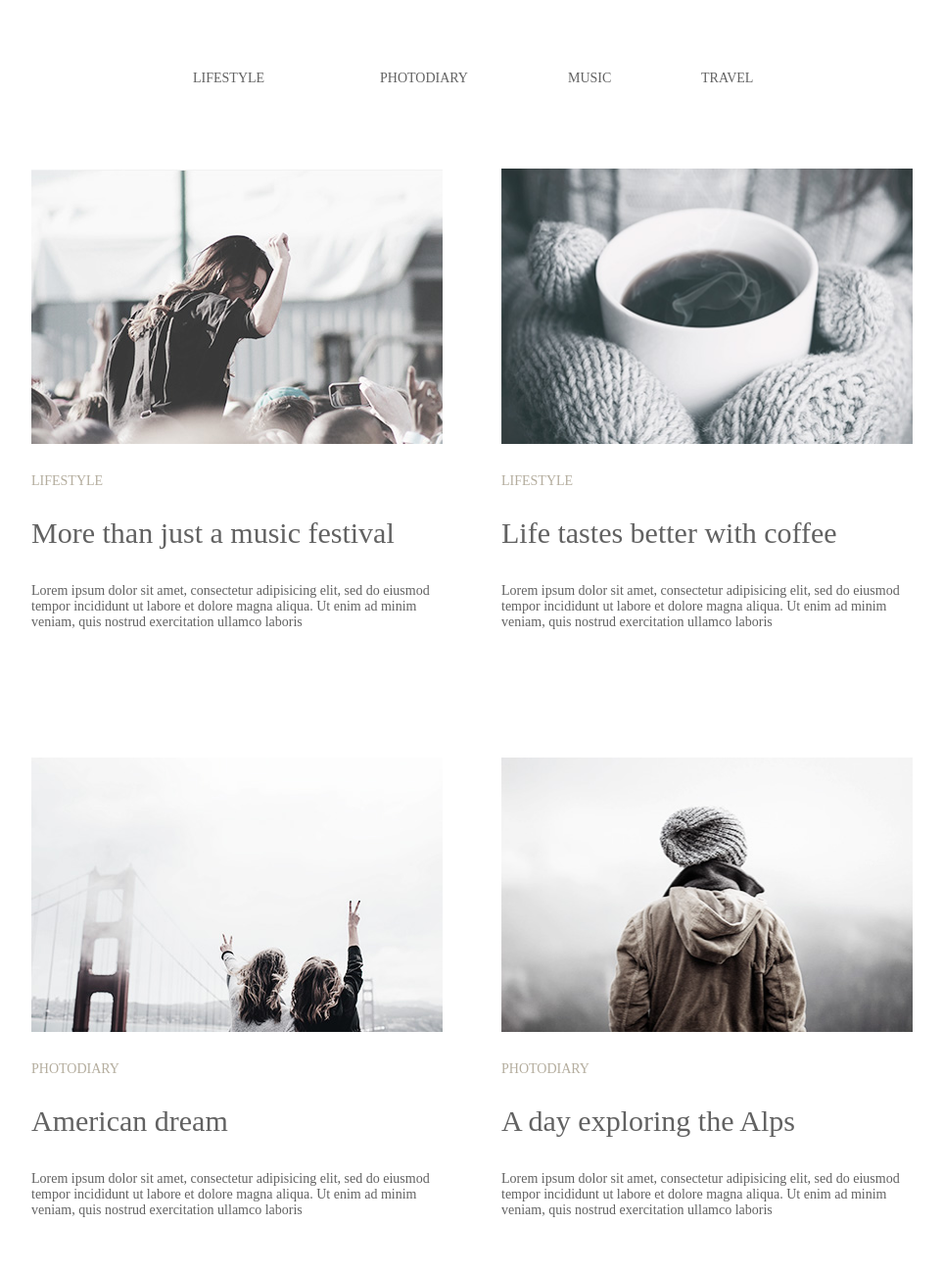
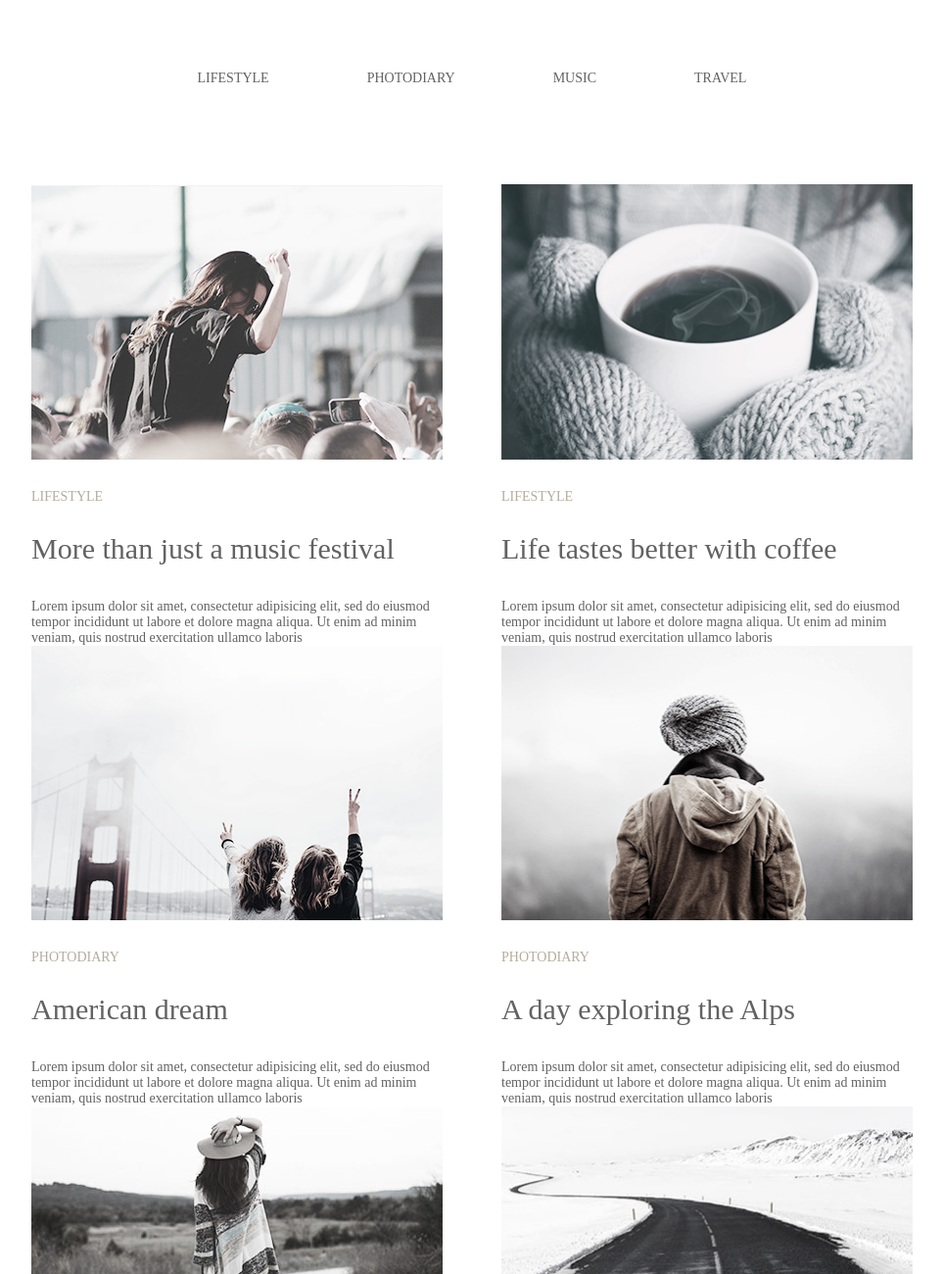
Before and after one commit to Tetiana-Khotuntseva/goit-fe-course, a plain HTML site: page html-css/module-03/index.html in a window 1280 px wide. Shown: the top 1300 px of the page at 98% size, without its empty margins (158-1121 px from the left). Drawn offline with Linux system fonts and the light colour scheme.

Commit message:
fixes homework-03

```diff
--- a/html-css/module-03/css/style.css
+++ b/html-css/module-03/css/style.css
@@ -17,90 +17,76 @@ img {
     margin-bottom: 30px;
 }
 
+a:any-link {
+    color: #626262;
+}
 .wrapper {
     width: 900px;
     margin: 0 auto;
     padding: 0;
     display: block;
-}
-header {
-    display: block;
-    /* margin-top: 72px;
-    margin-bottom: 100px; */
-    text-transform: uppercase;
-    font-size: 14px;
-    color: #626262;
+    /* color: #626262; */
+
 }
 
-.main-menu ul{
-    display: inline-block;
-    /* margin-top: 72px;
-    margin-bottom: 100px;  */
-    position: relative;
-}
-
-.main-menu-item1 {
-    margin-left: 165px;
-    position: absolute;
-}
-
-.main-menu-item2 {
-    margin-left: 356px;
-    position: absolute;
-}
-
-.main-menu-item3 {
-    margin-left: 548px;
-    position: absolute;
-}
-
-.main-menu-item4 {
-    margin-left: 684px;
-    position: absolute;
-}
-.main-nav {
+    .main-nav {
+    display: block;
     padding: 72px 0px 100px 0px;
 }
 
-.main-menu li {
-    display: inline-block;
+.main-menu{
+    display: block;
+    color: inherit;
+    text-align: center;
+    font-size: 0px;
+    /* color: #626262; */
 
-}
 
-.main-nav a {
-    text-decoration: none;
-    color: inherit;
+
 }
 
 a:hover,
 a:focus {
     color: #03a9f4;
 }
-
-.section {
-    display: block;
-    margin: 0;
-    font-size: 0px; /* убираем 1/4 от размера шрифта с края блока  */
-    text-align: left;
-    margin-top: 130px;
-
-}
-.section:first-of-type{
-    margin-top: 0;
+li.main-menu-iteam a{
+    text-decoration: none;
 
 }
 
-.list-iteam {
+.main-menu-iteam{
+    display: inline-block;
+    padding: 0;
+    text-transform: uppercase;
+    font-size: 14px;
+    /* color: #626262; */
+
+}
+
+.main-menu-iteam:not(:last-child){
+    margin-right: 100px;
+    }
+main.main-view {
+    padding-bottom: 70px;
+}
+section.main-list {
+    display: block;
+    margin: 0;
+    font-size: 0px;
+    /* убираем 1/4 от размера шрифта с края блока  */
+    text-align: left;
+    padding-bottom: 54px;
+
+}
+
+.main-list-iteam {
     display: inline-block;
     width: 420px;
     margin-right: 60px;
 }
-.list-iteam:nth-child(2n){
+
+.main-list-iteam:nth-child(2n) {
     margin-right: 0;
-}
-
-.list-iteam:nth-child(n+2){
-    margin-top: 0;
 }
 
 h2 {
@@ -126,7 +112,7 @@ p {
 
 }
 
-.load{
+.load {
     display: block;
     width: 164px;
     height: 60px;
@@ -134,13 +120,9 @@ p {
     border-style: solid;
     font-size: 20px;
     font-family: "Playfair Display", serif;
-    /* color: #626262; */
     border-color: #626262;
     margin: auto;
     background-position: 50 50;
     position: centre;
     background-color: #fff;
-    margin-top: 54px;
-
-
 }
--- a/html-css/module-03/index.html
+++ b/html-css/module-03/index.html
@@ -15,17 +15,17 @@
     <header class="wrapper">
         <nav class="main-nav">
             <ul class="main-menu">
-                <li class="main-menu-item1"><a href="#lifestyle" class="main-menu-link">lifestyle</a></li>
-                <li class="main-menu-item2"><a href="#photodiary" class="main-menu-link">photodiary</a></li>
-                <li class="main-menu-item3"><a href="#" class="main-menu-link">music</a></li>
-                <li class="main-menu-item4"><a href="#" class="main-menu-link">travel</a></li>
+                <li class="main-menu-iteam"><a href="#lifestyle" class="main-menu-link">lifestyle</a></li>
+                <li class="main-menu-iteam"><a href="#photodiary" class="main-menu-link">photodiary</a></li>
+                <li class="main-menu-iteam"><a href="#" class="main-menu-link">music</a></li>
+                <li class="main-menu-iteam"><a href="#" class="main-menu-link">travel</a></li>
             </ul>
         </nav>
     </header>
     <main class="wrapper main-view">
-        <section id="lifestyle" class="section">
-            <ul class="lifestyle-list">
-                <li class="lifestyly-list-iteam list-iteam">
+        <section id="lifestyle" class="main-list">
+            <ul class="main-block">
+                <li class="main-list-iteam">
                     <img class="list-image" src="./img/image1.jpg" alt="music festival" width="420" height="280">
                     <h2>Lifestyle</h2>
                     <h3 class="lifestyle-item">More than just a music festival</h3>
@@ -35,7 +35,7 @@
                     </p>
                 </li>
 
-                <li class="lifestyly-list-iteam list-iteam">
+                <li class="main-list-iteam">
                     <img class="list-image" src="img/image2.jpg" alt="music festival" width="420" height="280">
                     <h2>Lifestyle</h2>
                     <h3 class="lifestyle-item">Life tastes better with coffee</h3>
@@ -44,12 +44,8 @@
                         laboris
                     </p>
                 </li>
-            </ul>
-        </section>
 
-        <section id="photodiary" class="section">
-            <ul class="photodiary-list">
-                <li class="photodiary-list-iteam list-iteam">
+                <li class="main-list-iteam">
                     <img class="list-image" src="./img/image3.jpg" alt="Two girls and a bridge" width="420"
                         height="280">
                     <h2>Photodiary</h2>
@@ -59,7 +55,8 @@
                         laboris
                     </p>
                 </li>
-                <li class="photodiary-list-iteam list-iteam">
+
+                <li class="main-list-iteam">
                     <img class="list-image" src="./img/image.jpg" alt="man in the Alps" width="420" height="280">
                     <h2>Photodiary</h2>
                     <h3 class="photodiary-item">A day exploring the Alps</h3>
@@ -68,12 +65,8 @@
                         laboris
                     </p>
                 </li>
-            </ul>
-        </section>
 
-        <section id="lifestyle1" class="section">
-            <ul class="lifestyle1-list">
-                <li class="lifestyly1-list-iteam list-iteam">
+                <li class="main-list-iteam">
                     <img class="list-image" src="./img/image-min.jpg" alt="music festival" width="420" height="280">
                     <h2>Lifestyle</h2>
                     <h3 class="lifestyle-item">Top 10 song for running</h3>
@@ -83,7 +76,7 @@
                     </p>
                 </li>
 
-                <li class="lifestyly-list-iteam list-iteam">
+                <li class="main-list-iteam">
                     <img class="list-image" src="./img/image2-min.jpg" alt="music festival" width="420" height="280">
                     <h2>Lifestyle</h2>
                     <h3 class="lifestyle-item">Cold winter days</h3>
@@ -94,7 +87,7 @@
                 </li>
             </ul>
         </section>
-        <section><button class="load">Load more</button></section>
+        <div><button class="load">Load more</button></div>
     </main>
 
 
```
